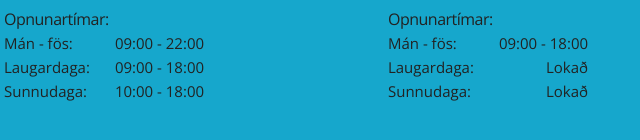
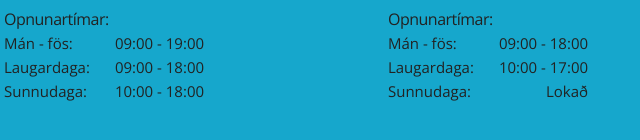
Before and after one commit to fannarsh/handprjonasambandid.is, a website: page index.html in a window 1280 px wide. Shown: the part 568-708 px from the top of the page, 344-984 px from the left. Drawn offline with nearby package versions, Linux system fonts and the light colour scheme.

Commit message:
Breyting á opnunartíma

```diff
--- a/index.html
+++ b/index.html
@@ -36,7 +36,7 @@
           </div>
           <div>
             <h4>Opnunartímar:</h4>
-            <div class="flex spread"><div>Mán - fös: </div><div>09:00 - 22:00</div></div>
+            <div class="flex spread"><div>Mán - fös: </div><div>09:00 - 19:00</div></div>
             <div class="flex spread"><div>Laugardaga: </div><div>09:00 - 18:00</div></div>
             <div class="flex spread"><div>Sunnudaga: </div><div>10:00 - 18:00</div></div>
           </div>
@@ -51,7 +51,7 @@
           <div>
             <h4>Opnunartímar:</h4>
             <div class="flex spread"><div>Mán - fös: </div><div>09:00 - 18:00</div></div>
-            <div class="flex spread"><div>Laugardaga: </div><div>Lokað</div></div>
+            <div class="flex spread"><div>Laugardaga: </div><div>10:00 - 17:00</div></div>
             <div class="flex spread"><div>Sunnudaga: </div><div>Lokað</div></div>
           </div>
         </div>
```
